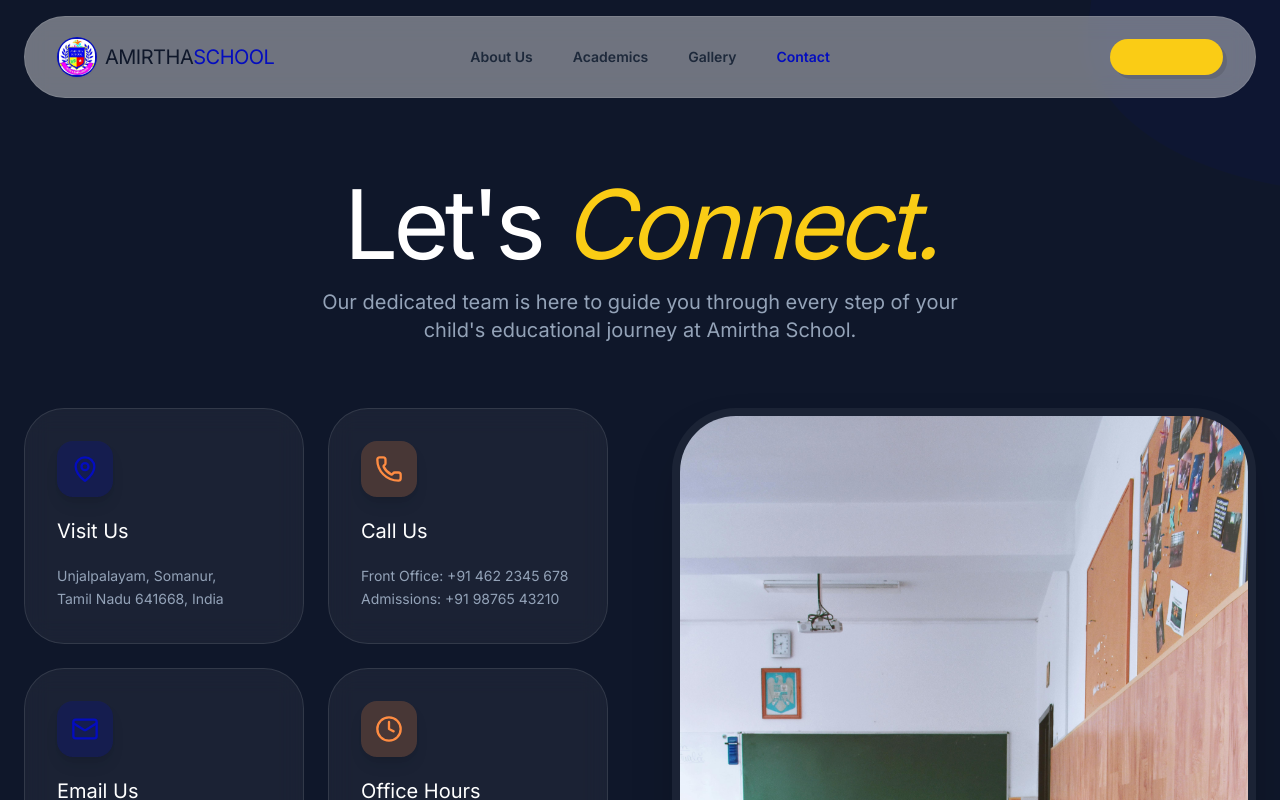
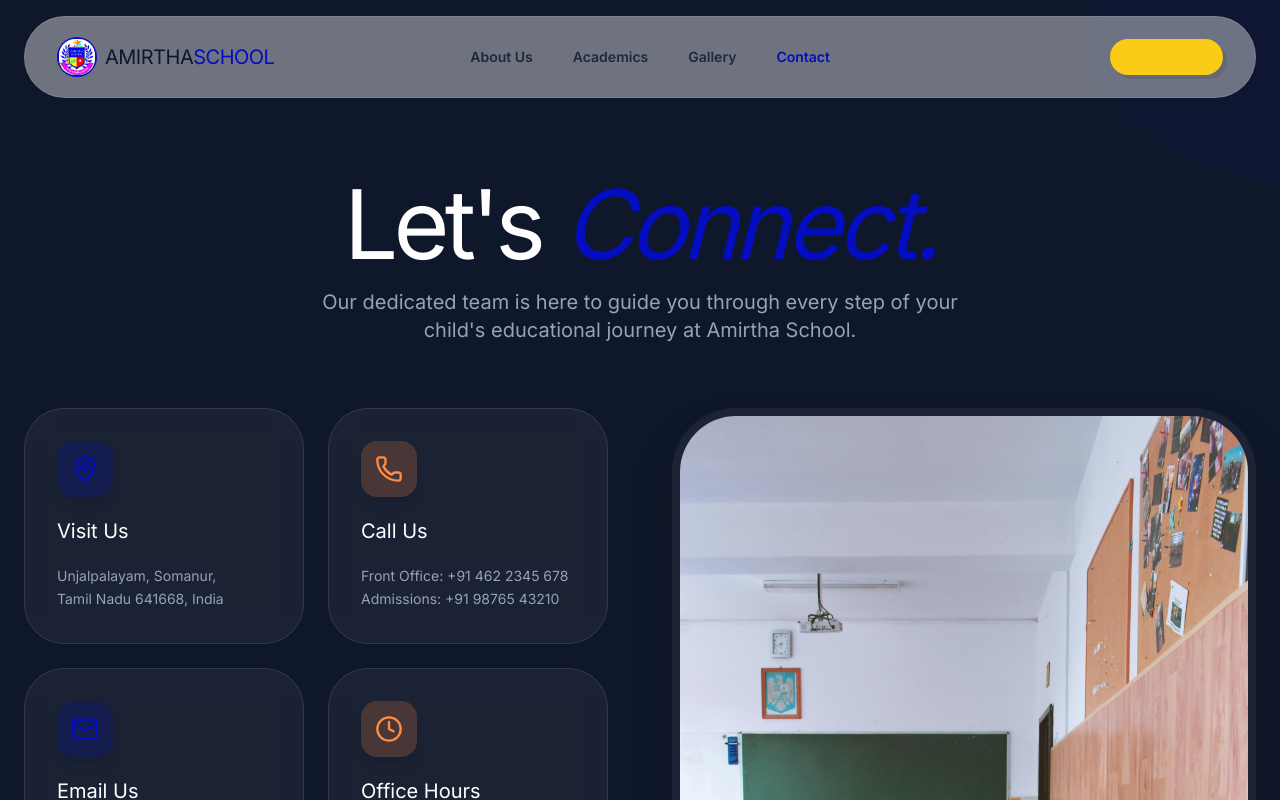
Before and after one commit to Imprasna/Amirtha-Martic, a React (Vite) app: page /#/contact in a window 1280 px wide. Shown: the top 800 px of the page. Built offline with nearby package versions, Linux system fonts and the light colour scheme.

Commit message:
contact page was added and other issues fixed

```diff
--- a/pages/Contact.tsx
+++ b/pages/Contact.tsx
@@ -10,7 +10,7 @@ const Contact: React.FC = () => {
         <div className="absolute top-0 right-0 w-96 h-96 bg-primary/5 organic-blob -translate-y-1/2 translate-x-1/2" />
         <div className="max-w-7xl mx-auto relative z-10">
           <div className="text-center mb-16 space-y-4">
-            <h1 className="text-6xl md:text-8xl font-900 font-display tracking-tighter text-white">Let's <span className="text-yellow-400 italic">Connect.</span></h1>
+            <h1 className="text-6xl md:text-8xl font-900 font-display tracking-tighter text-white">Let's <span className="text-primary italic">Connect.</span></h1>
             <p className="text-xl text-slate-400 max-w-2xl mx-auto">Our dedicated team is here to guide you through every step of your child's educational journey at Amirtha School.</p>
           </div>
 
@@ -59,7 +59,7 @@ const Contact: React.FC = () => {
               {/* Interactive Map Visual */}
               <div className="h-[400px] bg-slate-900 rounded-[3.5rem] overflow-hidden relative border-8 border-white/5 shadow-2xl group">
                 <img
-                  src="/assets/school.jpg"
+                  src="/school.jpg"
                   alt="Amirtha School Aerial"
                   className="w-full h-full object-cover opacity-40 grayscale group-hover:grayscale-0 group-hover:opacity-60 transition-all duration-1000"
                 />
```
Also changed, not shown: public/school.jpg (renamed from assets/school.jpg).
